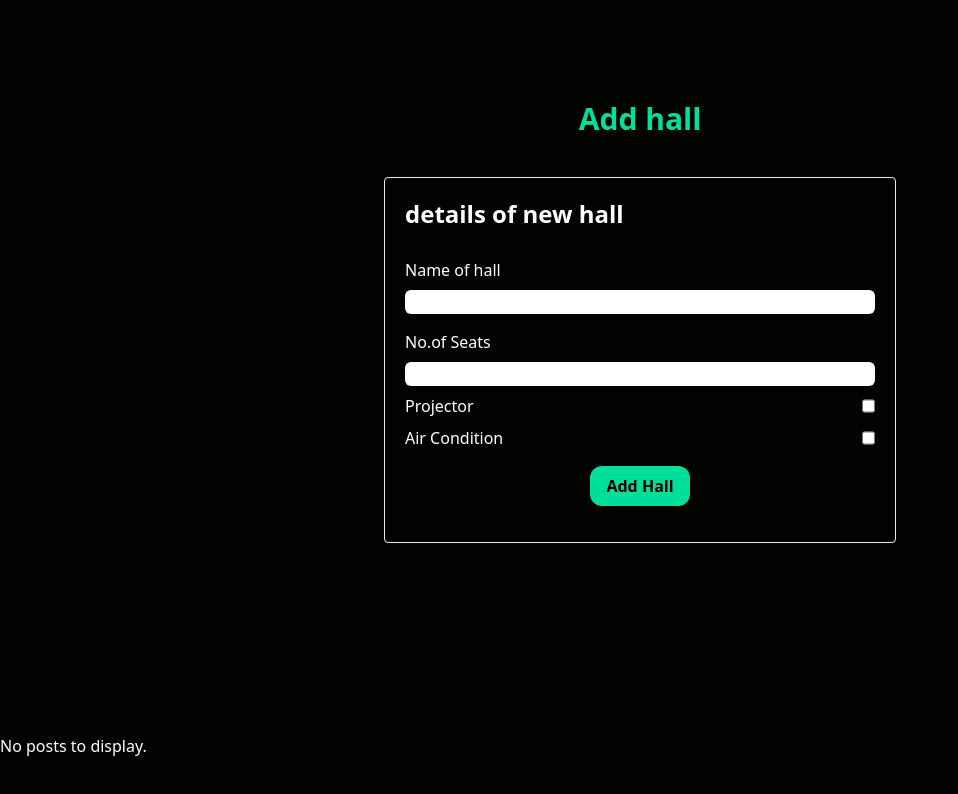
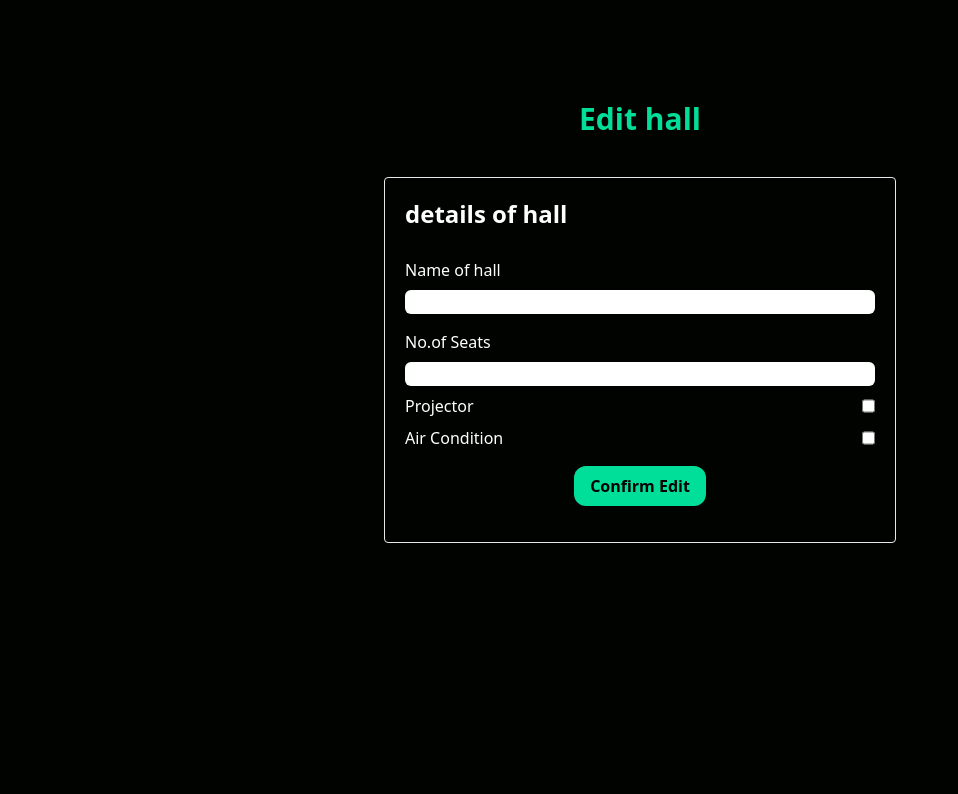
Before and after one commit to robert662002/hallpractice, a React (Create React App) app: page /edit/1 in a window 1280 px wide. Shown: the top 794 px of the page, without its empty margins (0-958 px from the left). Built offline with nearby package versions, Linux system fonts and the light colour scheme; no server answers.

Commit message:
completed crud for halls

```diff
--- a/src/App.js
+++ b/src/App.js
@@ -8,16 +8,19 @@ import HallCheckForm from "./components/HallCheckForm";
 import AdminHome from "./components/AdminHome";
 import AddUser from "./components/AddUser";
 import AddHall from "./components/AddHall";
-import ViewHall from "./components/ViewHall/ViewHall"
+import ViewHall from "./components/ViewHall/ViewHall";
+import EditHall from "./components/EditHall";
+import { Route,Routes, useNavigate } from "react-router-dom";
 import { useState } from "react";
 function App() {
 
   const[halls,setHalls]=useState([])
   return (
-    <div className="App">
-        <AddHall halls={halls} setHalls={setHalls}/>
-        <ViewHall halls={halls} setHalls={setHalls}/>
-    </div>
+    <Routes>
+      <Route path="/" element={<ViewHall halls={halls} setHalls={setHalls} />}></Route>
+      <Route path="/edit/:id" element={<EditHall halls={halls} setHalls={setHalls} />}></Route>
+    </Routes>
+
   );
 }
 
--- /dev/null
+++ b/src/components/EditHall.js
@@ -0,0 +1,65 @@
+import React, { useState } from 'react';
+import { useEffect } from 'react';
+import { useParams } from 'react-router-dom';
+import hallapi from '../api/halls';
+import { useNavigate } from 'react-router-dom';
+
+const EditHall = ({halls,setHalls}) => {
+
+    const [editHallName,setEditHallName]=useState('')
+    const [editHallCapacity,setEditHallCapacity]=useState('')
+    const{id} = useParams();
+    const navigate = useNavigate();
+    const hall= halls.find(hall => (hall.id).toString()===id);
+
+    const handleEdit= async(id)=>{
+        const updatedHall ={id,name:editHallName,capacity: parseInt(editHallCapacity)};
+        try{
+            const response = await hallapi.put(`/hall/${id}`,updatedHall);
+            setHalls(halls.map(hall => hall.id === id ? {...response.data} : hall));
+            setEditHallName('');
+            setEditHallCapacity('');
+            navigate('/');
+        }
+        catch(err){
+            console.log(`Error: $(err.message)`);
+        }
+    }
+
+    useEffect(()=>{
+        if(hall){
+            setEditHallName(hall.name);
+            setEditHallCapacity(hall.capacity);
+        }
+    },[hall,setEditHallName,setEditHallCapacity])
+
+    return (
+        <div className='mt-[-98px] text-white flex flex-col justify-center items-center h-screen' onSubmit={(e)=>e.preventDefault()}>
+            <h1 className='text-3xl text-[#00df9a] font-bold my-10'>Edit hall</h1>
+            <form className='w-[80%] md:w-[60%] lg:w-[40%] border border-1 rounded p-5 hover:scale-105 ease-in-out'  >
+                <h1 className='font-semibold text-2xl pb-3 mr-5'>details of hall</h1>
+                <div className='flex flex-col my-2'>
+                    <label className='my-2'>Name of hall</label>
+                    <input className='text-black rounded-md' type='text' value={editHallName} onChange={(e)=>setEditHallName(e.target.value)} />
+                </div>
+                <div className='flex flex-col my-2'>
+                    <label className='my-2'>No.of Seats</label>
+                    <input className='text-black rounded-md' type='text' value={editHallCapacity} onChange={(e)=>setEditHallCapacity(e.target.value)}/>
+                </div>
+                <div className='flex justify-between my-2'>
+                    <label>Projector</label>
+                    <input type='checkbox' />
+                </div>
+                <div className='flex justify-between my-2'>
+                    <label>Air Condition</label>
+                    <input type='checkbox' />
+                </div>
+                <div className='flex justify-center my-4'>
+                    <button className='bg-[#00df9a] text-black px-4 font-semibold py-2 rounded-xl hover:bg-white hover:text-black' onClick={()=>handleEdit(hall.id)}>Confirm Edit</button>
+                </div>
+            </form>
+        </div>
+    )
+}
+
+export default EditHall
--- a/src/components/ViewHall/ViewHallPost.js
+++ b/src/components/ViewHall/ViewHallPost.js
@@ -1,4 +1,5 @@
 
+import { Link } from "react-router-dom"
 const ViewHallPost = ({ hall ,handleDelete}) => {
     return (
         <div className="flex flex-col items-center border rounded-2xl hover:scale-105">
@@ -6,7 +7,7 @@ const ViewHallPost = ({ hall ,handleDelete}) => {
                 <h1 className="my-1 text-xl">hall id: {hall.id}</h1>
                 <h1 className="my-1 text-xl">hall capacity: {hall.capacity}</h1>
                 <button className="my-2 bg-[#42e091] rounded-lg px-4 text-black hover:bg-white" onClick={()=>handleDelete(hall.id)}>delete</button>
-                <button className="my-2 mb-4 bg-[#2b94d4] rounded-lg px-4 text-black hover:bg-white" >edit</button>
+                <Link to={`edit/${hall.id}`} ><button className="my-2 mb-4 bg-[#2b94d4] rounded-lg px-4 text-black hover:bg-white" >edit</button></Link>
         </div>
     )
 }
--- a/src/index.js
+++ b/src/index.js
@@ -2,11 +2,16 @@ import React from 'react';
 import ReactDOM from 'react-dom/client';
 import './index.css';
 import App from './App';
+import { BrowserRouter as Router,Routes,Route } from 'react-router-dom';
 
 const root = ReactDOM.createRoot(document.getElementById('root'));
 root.render(
   <React.StrictMode>
-    <App />
+    <Router>
+      <Routes>
+        <Route path="/*" element={<App />} />
+      </Routes>
+    </Router>
   </React.StrictMode>
 );
 
```
Also changed, not shown: data/halldetails.json (+4 -9 lines).
